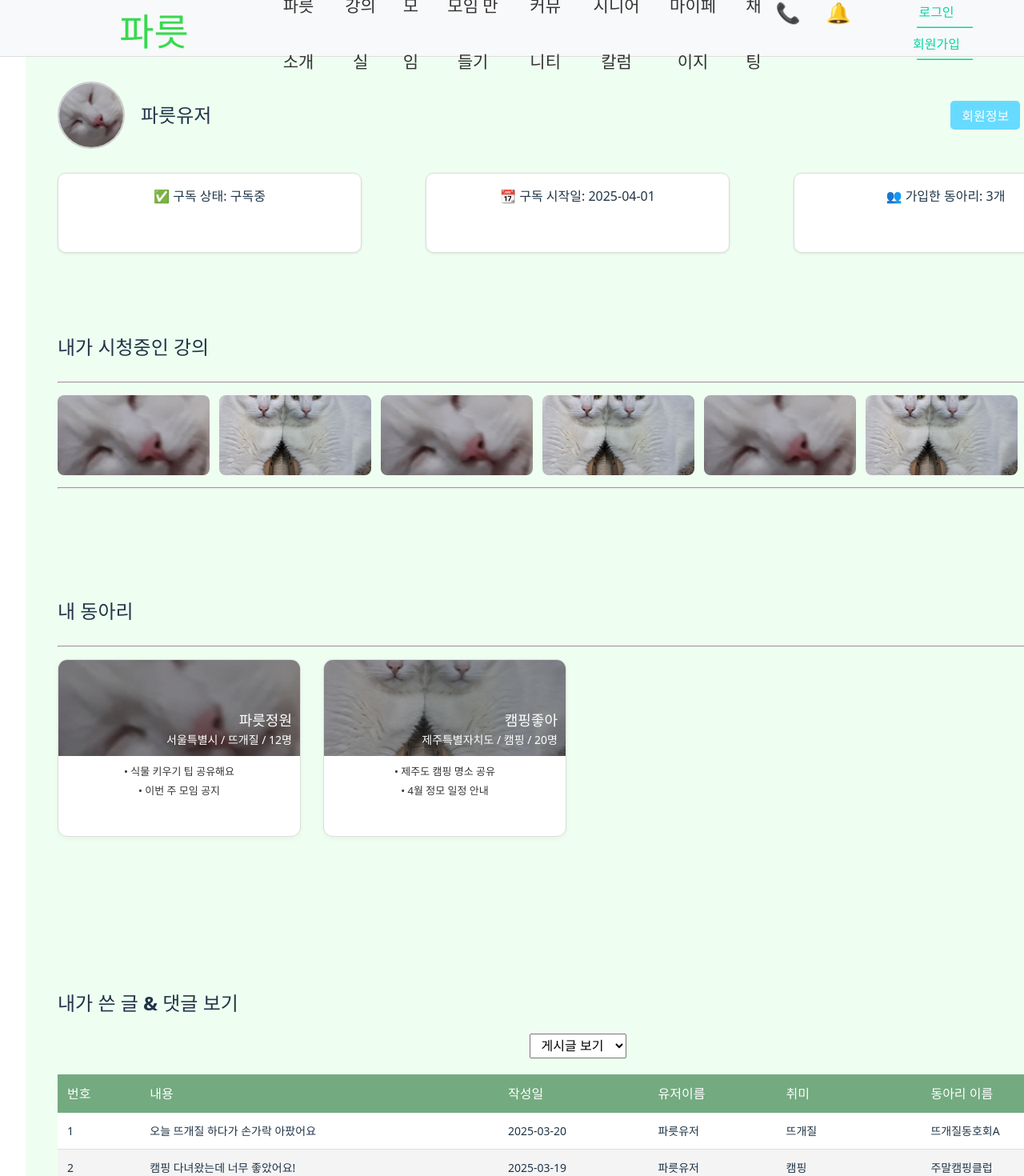
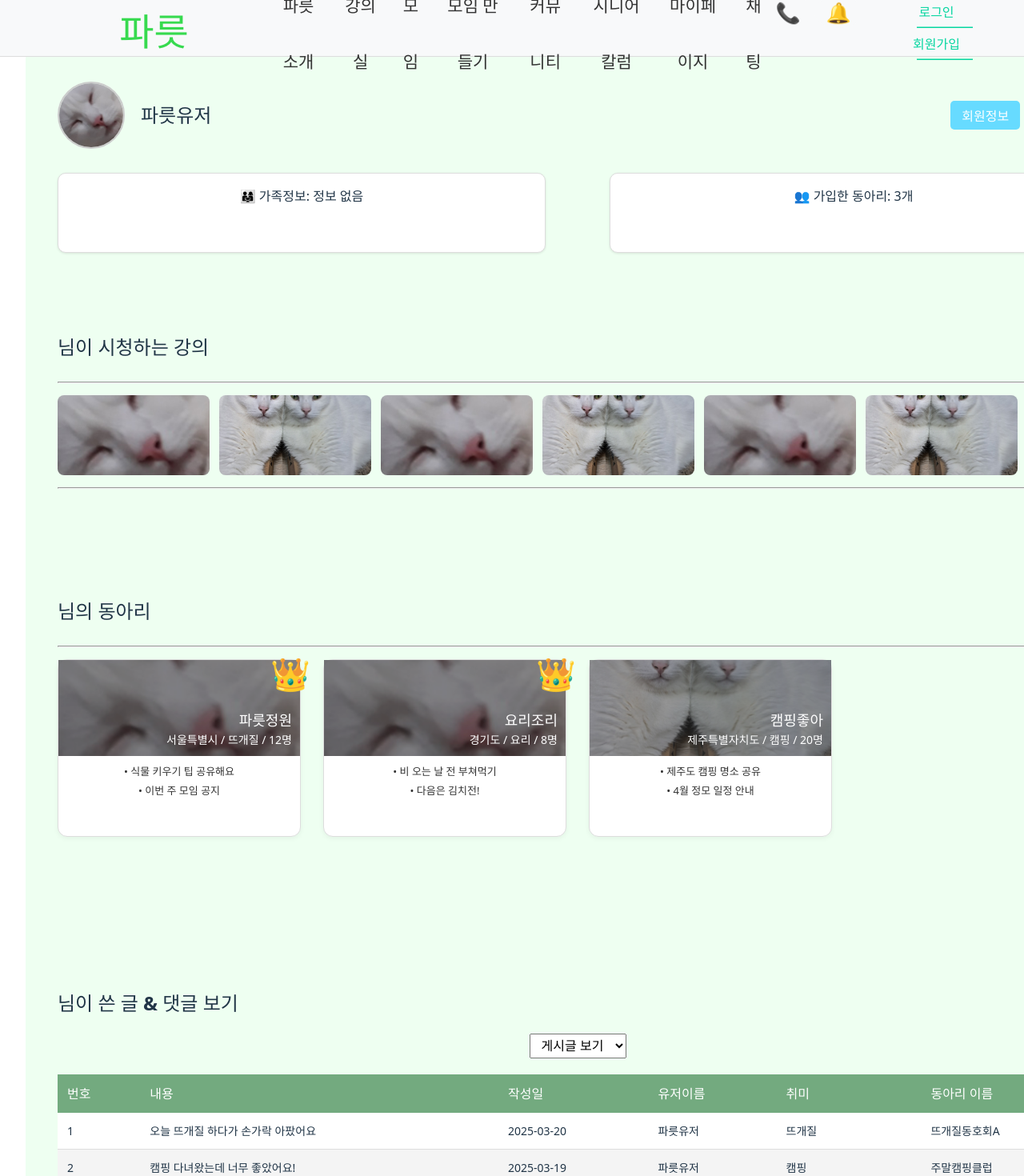
Before and after one commit to MrDos89/slivermate_project_react, a React (Vite) app: page /mypage in a window 1280 px wide. Shown: the top 1470 px of the page at 80% size. Built offline with nearby package versions, Linux system fonts and the light colour scheme; no server answers; grey boxes are pictures that could not be loaded; a web font is replaced by a local one.

Commit message:
[건민]마이페이지

```diff
--- a/src/components/MyPageComponents/ClubSection.jsx
+++ b/src/components/MyPageComponents/ClubSection.jsx
@@ -27,10 +27,21 @@ const ClubGrid = styled.div`
   gap: 28px;
 `;
 
+const ClubCardWrapper = styled.div`
+  position: relative;
+`;
+
+const CrownIcon = styled.div`
+  position: absolute;
+  top: -12px;
+  right: -12px;
+  font-size: 40px;
+  z-index: 10;
+`;
+
 const ClubCard = styled.div`
   border: 1px solid #ddd;
   border-radius: 12px;
-  overflow: hidden;
   background-color: white;
   box-shadow: 0 2px 6px rgba(0, 0, 0, 0.05);
   height: 220px;
@@ -70,7 +81,6 @@ const ClubName = styled.div`
 
 const ClubInfo = styled.div`
   font-size: 14px;
-  // font-weight: normal;
 `;
 
 const ClubPosts = styled.div`
@@ -90,25 +100,37 @@ const ClubPost = styled.div`
   text-overflow: ellipsis;
 `;
 
-function ClubSection({ dummyClubs, regionMap, hobbyMap }) {
+function ClubSection({ dummyClubs, regionMap, hobbyMap, sectionTitle, userId }) {
+  const isOwner = (club) => {
+    if (!userId) return false;
+    return club.clubUserId === userId;
+  };
+
+  const sortedClubs = [...dummyClubs].sort((a, b) =>
+    isOwner(b) - isOwner(a)
+  );
+
   return (
     <ClubSectionWrapper>
-      <SectionTitle>내 동아리</SectionTitle>
+      <SectionTitle>{sectionTitle}</SectionTitle>
       <DividerWrapper>
         <Divider />
       </DividerWrapper>
       <ClubGrid>
-        {dummyClubs.map((club) => {
+        {sortedClubs.map((club) => {
           const regionName = regionMap[club.regionId] || "지역 미정";
           const hobbyKey = club.categoryId === 1 ? "indoor" : "outdoor";
           const hobbyName =
             hobbyMap[hobbyKey]?.list[club.hobbyId] || "취미 미정";
+          const isCreatedByMe = isOwner(club);
 
           return (
-            <ClubCard key={club.id}>
+            <ClubCardWrapper key={club.id}>
+              {isCreatedByMe && <CrownIcon>👑</CrownIcon>}
+              <ClubCard>
                 <ClubThumbnailWrapper img={club.thumbnail}>
                   <ClubOverlay>
-                  <div style={{ textAlign: "right" }}>
+                    <div style={{ textAlign: "right", width: "100%" }}>
                       <ClubName>{club.name}</ClubName>
                       <ClubInfo>
                         {regionName} / {hobbyName} / {club.members}명
@@ -122,6 +144,7 @@ function ClubSection({ dummyClubs, regionMap, hobbyMap }) {
                   ))}
                 </ClubPosts>
               </ClubCard>
+            </ClubCardWrapper>
           );
         })}
       </ClubGrid>
--- a/src/components/MyPageComponents/HostVideoSection.jsx
+++ b/src/components/MyPageComponents/HostVideoSection.jsx
@@ -74,10 +74,11 @@ function HostVideoSection({
   handlePrev,
   handleNext,
   VISIBLE_COUNT,
+  sectionTitle,
 }) {
   return (
     <LectureSectionContainer>
-      <SectionTitle>내 호스트 영상</SectionTitle>
+      <SectionTitle>{sectionTitle}</SectionTitle>
       <DividerWrapper>
         <Divider />
         <LectureSliderWrapper>
--- a/src/components/MyPageComponents/LectureSection.jsx
+++ b/src/components/MyPageComponents/LectureSection.jsx
@@ -81,10 +81,11 @@ function LectureSection({
   handlePrev,
   handleNext,
   VISIBLE_COUNT,
+  sectionTitle,
 }) {
   return (
     <LectureSectionContainer>
-      <SectionTitle>내가 시청중인 강의</SectionTitle>
+      <SectionTitle>{sectionTitle}</SectionTitle>
       <DividerWrapper>
         <Divider />
         <LectureSliderWrapper>
--- a/src/components/MyPagecomponents/PostSection.jsx
+++ b/src/components/MyPagecomponents/PostSection.jsx
@@ -78,10 +78,11 @@ function PostSection({
   handlePostNext,
   handlePostTypeChange,
   hobbyMap,
+  sectionTitle,
 }) {
   return (
     <PostSectionWrapper>
-      <PostTitle>내가 쓴 글 & 댓글 보기</PostTitle>
+      <PostTitle>{sectionTitle}</PostTitle>
       <PostDropdown onChange={handlePostTypeChange}>
         <option value={1}>게시글 보기</option>
         <option value={2}>댓글 보기</option>
--- a/src/data/myPageDummyUser.js
+++ b/src/data/myPageDummyUser.js
@@ -3,6 +3,7 @@ import thumb2 from "../images/thumb2.png";
 
 // 🔹 더미 유저 데이터
 export const dummyUser = {
+  uid: 1,
     nickname: "파릇유저",
     isSubscribed: true,
     subscriptionDate: "2025-04-01",
--- a/src/pages/MyPage.jsx
+++ b/src/pages/MyPage.jsx
@@ -83,24 +83,39 @@ const dummyClubs = [
   {
     id: 1,
     name: "파릇정원",
-    regionId: 1, // 서울특별시
-    categoryId: 1, // 실내
-    hobbyId: 1, // 뜨개질
+    regionId: 1,
+    categoryId: 1,
+    hobbyId: 1,
     members: 12,
     thumbnail: userThumbnail,
     posts: ["식물 키우기 팁 공유해요", "이번 주 모임 공지"],
+    clubUserId: 1, // ✅ 내가 만든 동아리 (user.uid와 같음)
   },
   {
     id: 2,
     name: "캠핑좋아",
-    regionId: 17, // 제주특별자치도
-    categoryId: 2, // 실외
-    hobbyId: 3, // 캠핑
+    regionId: 17,
+    categoryId: 2,
+    hobbyId: 3,
     members: 20,
     thumbnail: thumb2,
     posts: ["제주도 캠핑 명소 공유", "4월 정모 일정 안내"],
+    clubUserId: 99, // ❌ 내가 만든 동아리 아님
+  },
+  {
+    id: 3,
+    name: "요리조리",
+    regionId: 9,
+    categoryId: 1,
+    hobbyId: 6,
+    members: 8,
+    thumbnail: userThumbnail,
+    posts: ["비 오는 날 전 부쳐먹기", "다음은 김치전!"],
+    clubUserId: 1, // ✅ 내가 만든 동아리
   },
 ];
+
+
 
 function MyPage() {
   const user = dummyUser;
@@ -167,6 +182,27 @@ function MyPage() {
   const hostVideoRef = useRef(null);
   const familySectionRef = useRef(null);
 const scheduleSectionRef = useRef(null);
+
+const [groupUsers, setGroupUsers] = useState([]); // 같은 groupId 유저 목록
+const [groupLeaderName, setGroupLeaderName] = useState("");
+
+// fetchUserData 호출 추가
+useEffect(() => {
+  if (userData?.group_id) {
+    fetch(`http://${import.meta.env.VITE_API_ADDRESS}:${import.meta.env.VITE_API_PORT}/api/user/group/${userData.group_id}`)
+      .then(res => res.json())
+      .then(data => {
+        setGroupUsers(data);
+
+        const leader = data.find(member => member.user_type === 1); // 부모1
+        if (leader) {
+          setGroupLeaderName(leader.user_name);
+        }
+      })
+      .catch(err => console.error("그룹 유저 불러오기 오류:", err));
+  }
+}, [userData]);
+
 
 
   const handleScrollTo = (ref) => {
@@ -317,12 +353,12 @@ const scheduleSectionRef = useRef(null);
         {/* 2. 유저 상태 */}
         <StatusSection>
   <StatusItem>
-            ✅ 구독 상태: {user.isSubscribed ? "구독중" : "미구독"}
+    👨‍👩‍👧 가족정보: {user.familyRole ?? "정보 없음"}
   </StatusItem>
-          <StatusItem>📆 구독 시작일: {user.subscriptionDate}</StatusItem>
-          <StatusItem>👥 가입한 동아리: {user.clubCount}개</StatusItem>
+  <StatusItem>
+    👥 가입한 동아리: {user.clubCount}개
+  </StatusItem>
 </StatusSection>
-
         {/* 3. 내가 시청 중인 강의 */}
         <ScrollAnchor ref={lectureSectionRef}>
         <LectureSection
@@ -331,7 +367,13 @@ const scheduleSectionRef = useRef(null);
   handlePrev={handlePrev}
   handleNext={handleNext}
   VISIBLE_COUNT={VISIBLE_COUNT}
+  sectionTitle={
+    user.userType === 1
+      ? "내가 시청중인 강의"
+      : `${groupLeaderName} 님이 시청하는 강의`
+  }
 />
+
         </ScrollAnchor>
 
         {/* 4. 내 동아리 */}
@@ -340,7 +382,14 @@ const scheduleSectionRef = useRef(null);
   dummyClubs={dummyClubs}
   regionMap={regionMap}
   hobbyMap={hobbyMap}
+  sectionTitle={
+    user.userType === 1
+      ? "내 동아리"
+      : `${groupLeaderName} 님의 동아리`
+  }
+  userId={user.uid}
 />
+
         </ScrollAnchor>
 
         {/* 5. 내가 쓴 글 보기 */}
@@ -355,7 +404,13 @@ const scheduleSectionRef = useRef(null);
   handlePostNext={handlePostNext}
   handlePostTypeChange={handlePostTypeChange}
   hobbyMap={hobbyMap}
+  sectionTitle={
+    user.userType === 1
+      ? "내가 쓴 글 & 댓글 보기"
+      : `${groupLeaderName} 님이 쓴 글 & 댓글 보기`
+  }
 />
+
         </ScrollAnchor>
 
         {/* 내 호스트 영상  */}
@@ -366,7 +421,13 @@ const scheduleSectionRef = useRef(null);
   handlePrev={handlePrev}
   handleNext={handleNext}
   VISIBLE_COUNT={VISIBLE_COUNT}
+  sectionTitle={
+    user.userType === 1
+      ? "내 호스트 영상"
+      : `${groupLeaderName} 님의 호스트 영상`
+  }
 />
+
         </ScrollAnchor>
 
         {/* 7. 가족구성원 */}
```
Lines whose indentation alone changed are shown as unchanged.
